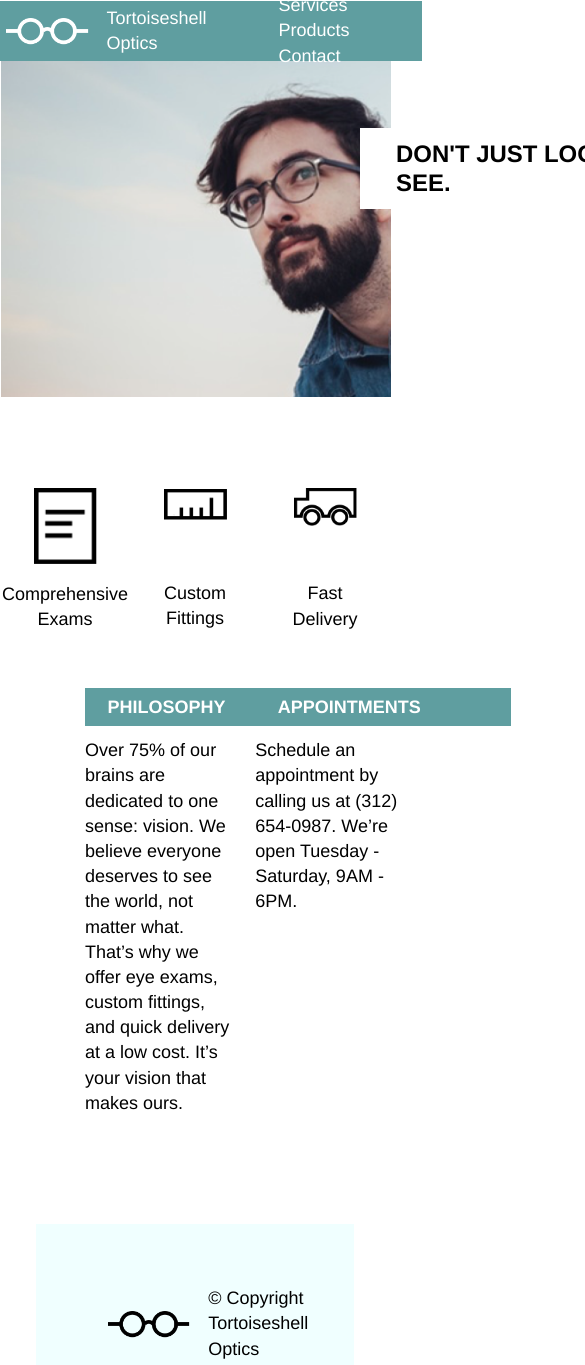
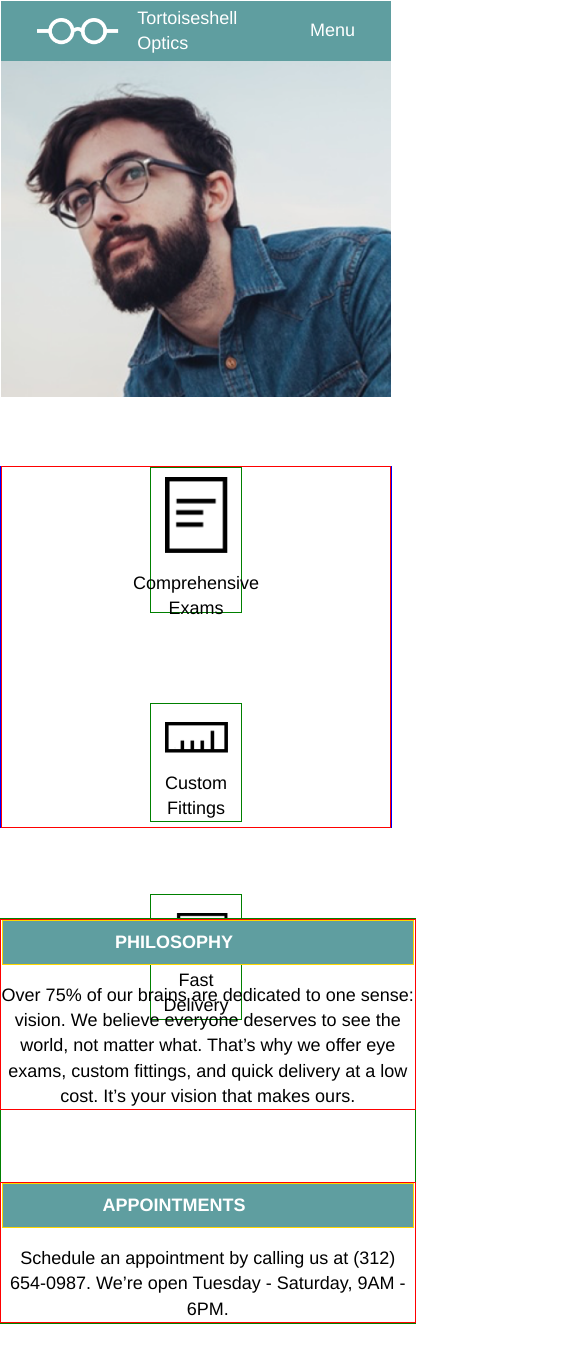
Before and after one commit to A-D1/tortoiseshell-optics, a plain HTML site: page index.html in a window 390 px wide. Shown: the top 1365 px of the page, 585 px wide, since content can reach past the window. Drawn offline with Linux system fonts and the light colour scheme.

Commit message:
Add phone mode

```diff
--- a/index.html
+++ b/index.html
@@ -17,7 +17,8 @@
             <nav>
               <span class="span">Services</span>
               <span class="span">Products</span>
-              <span>Contact</span>
+              <span class="contact">Contact</span>
+              <span class="menu">Menu</span>
             </nav>
           </div>
         </header>
--- a/resources/css/style.css
+++ b/resources/css/style.css
@@ -50,6 +50,9 @@ body {
 }
 .banner {
   height: 6rem;
+}
+.menu {
+  display: none;
 }
 /* Slogan */
 .slogan p {
@@ -149,6 +152,7 @@ footer img {
   margin: 4rem 1rem 4rem 4rem;
 }
 /* Media Queries */
+/* Tablet Mode */
 @media only screen and (max-width: 1024px) {
   #header {
     margin: 0;
@@ -167,4 +171,84 @@ footer img {
     position: relative;
     right: 20rem;
   }
+  .top_section {
+    background-position: 20%;
+  }
 }
+/* Phone Mode */
+@media only screen and (max-width: 470px) {
+  #header .span,
+  .contact {
+    display: none;
+  }
+  .menu {
+    display: inline-block;
+  }
+  .top_section {
+    background-position: 20%;
+  }
+  .image_container {
+    border: 1px solid red;
+    display: flex;
+    flex-direction: column;
+    align-items: center;
+    height: 20rem;
+}
+  .images_section {
+    border: 1px solid blue;
+    margin-bottom: 5rem;
+    margin-top: 3.77rem;
+    height: 20rem;
+}
+.image_container div {
+  border: 1px solid green;
+}
+#exams {
+  margin-bottom: 1rem;
+}
+#fittings {
+  margin: 4rem;
+}
+#fittings img {
+  margin-bottom: 0;
+  padding-bottom: 1rem;
+}
+#delivery img {
+  margin-bottom: 0;
+  padding-bottom: 1rem;
+}
+.information_container {
+  display: flex;
+  flex-direction: column;
+  align-items: center;
+  border: 1px solid green;
+  text-align: center;
+}
+.philosophy {
+  border: 1px solid red;
+  display: flex;
+  flex-direction: column;
+  align-items: center;
+  width: 100%;
+  text-align: center;
+}
+.philosophy span {
+    width: 16.5rem;
+    border: 1px solid gold;
+}
+.appointments {
+  border: 1px solid red;
+  display: flex;
+  flex-direction: column;
+  align-items: center;
+  width: 100%;
+  text-align: center;
+  margin-top: 4rem;
+}
+.appointments span {
+    width: 16.5rem;
+    border: 1px solid gold;
+}
+.slogan {
+  display: none;
+}
```
